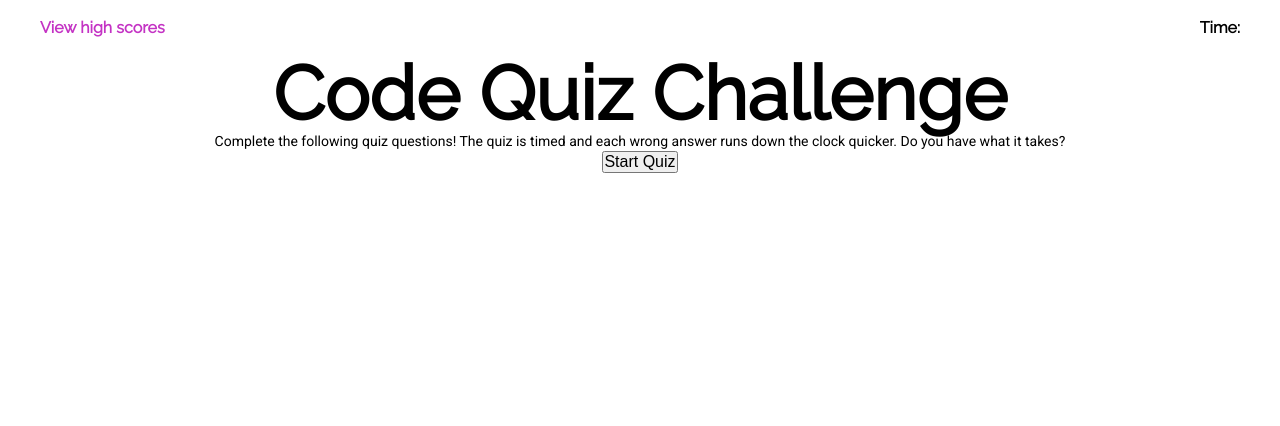
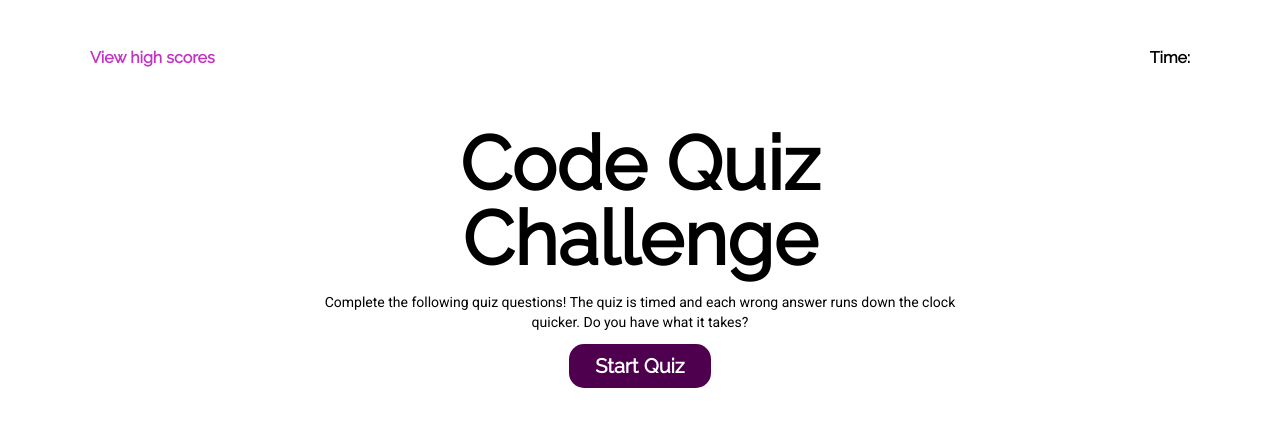
Before and after one commit to jwhit-commit/jwhit-cha4-web-quiz, a plain HTML site: page index.html in a window 1280 px wide. Drawn offline with Linux system fonts and the light colour scheme.

Commit message:
Finished Start page HTML skeleton and basic styling

```diff
--- a/assets/style.css
+++ b/assets/style.css
@@ -2,11 +2,12 @@
     --pink: rgb(196, 51, 196);
     --dark: black;
     --gray: rgb(181, 181, 181);
-    --purple: purple;
+    --purple: rgb(78, 0, 78);
 }
 
 h1,h2,h3,h4,h5,h6 {
     font-family: "Raleway", sans-serif;
+    margin: 10px;
 }
 
 h1 {
@@ -21,16 +22,34 @@ p {
     font-family: "Roboto", sans-serif;
     font-size: 14px;
     line-height: 20px;
+    margin: 6px;
+}
+
+button {
+    margin: 10px;
+    background-color: var(--purple);
+    color: white;
+    padding: 12px 26px;
+    border-radius: 15px;
+    font-family: "Raleway", sans-serif;
+    font-size: 20px;
+    line-height: 20px;
+    margin: 6px;
+    font-weight: bolder;
+    border: none;
+
 }
 
 body {
-    margin: 20px 40px;
+    margin: 20px 80px;
 }
 
 header {
     display: flex;
     flex-direction: row;
     justify-content: space-between;
+    margin: 40px 0;
+
 }
 
 h3 {
@@ -40,8 +59,9 @@ h3 {
 main {
     display: flex;
     flex-direction: column;
-    justify-content: space-evenly;
     align-items: center;
-    margin: 20px ;
+    text-align: center;
+    margin: 20px auto;
+    max-width: 60%;
 
 }
--- a/index.html
+++ b/index.html
@@ -20,6 +20,6 @@
         <p>Complete the following quiz questions! The quiz is timed and each wrong answer runs down the clock quicker. Do you have what it takes?</p>
         <button type="button">Start Quiz</button>
     </main>
-    <script src="./assets/js/script.js"></script>
+    <script src="./assets/script.js"></script>
   </body>
 </html>
```
